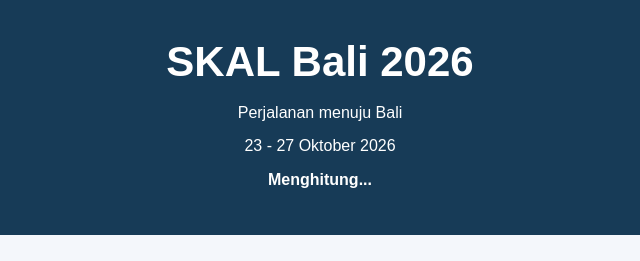
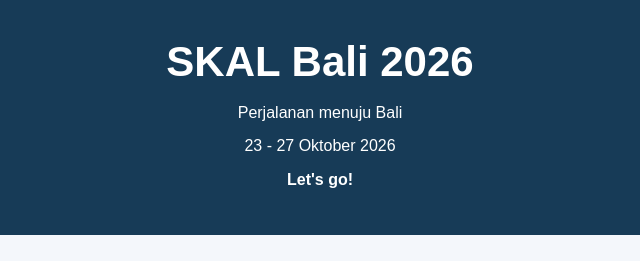
Before and after one commit to hudagamer123/SKAL, a plain HTML site: page index.html in a window 1280 px wide. Shown: the top 261 px of the page, 320-960 px from the left. Drawn offline with Linux system fonts and the light colour scheme.

Commit message:
Update index.html

```diff
--- a/index.html
+++ b/index.html
@@ -12,7 +12,7 @@
         <h1 id="judul"><strong>SKAL Bali 2026</strong></h1>
         <p>Perjalanan menuju Bali</p>
         <p>23 - 27 Oktober 2026</p>
-        <p><strong id="countdown">Menghitung...</strong></p>
+        <p><strong id="countdown">Let's go!</strong></p>
     </section>
 
     <section class="preparation">
```
